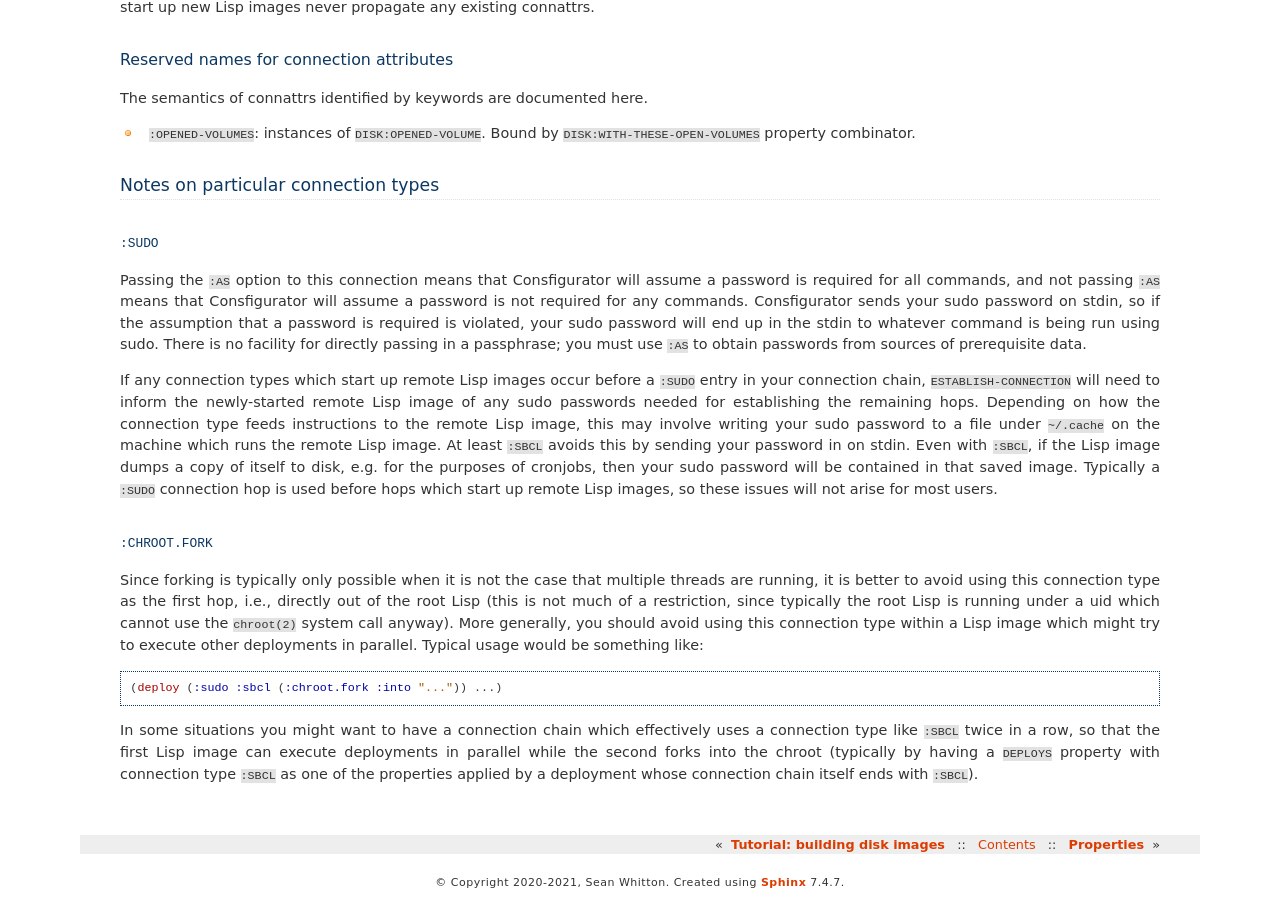
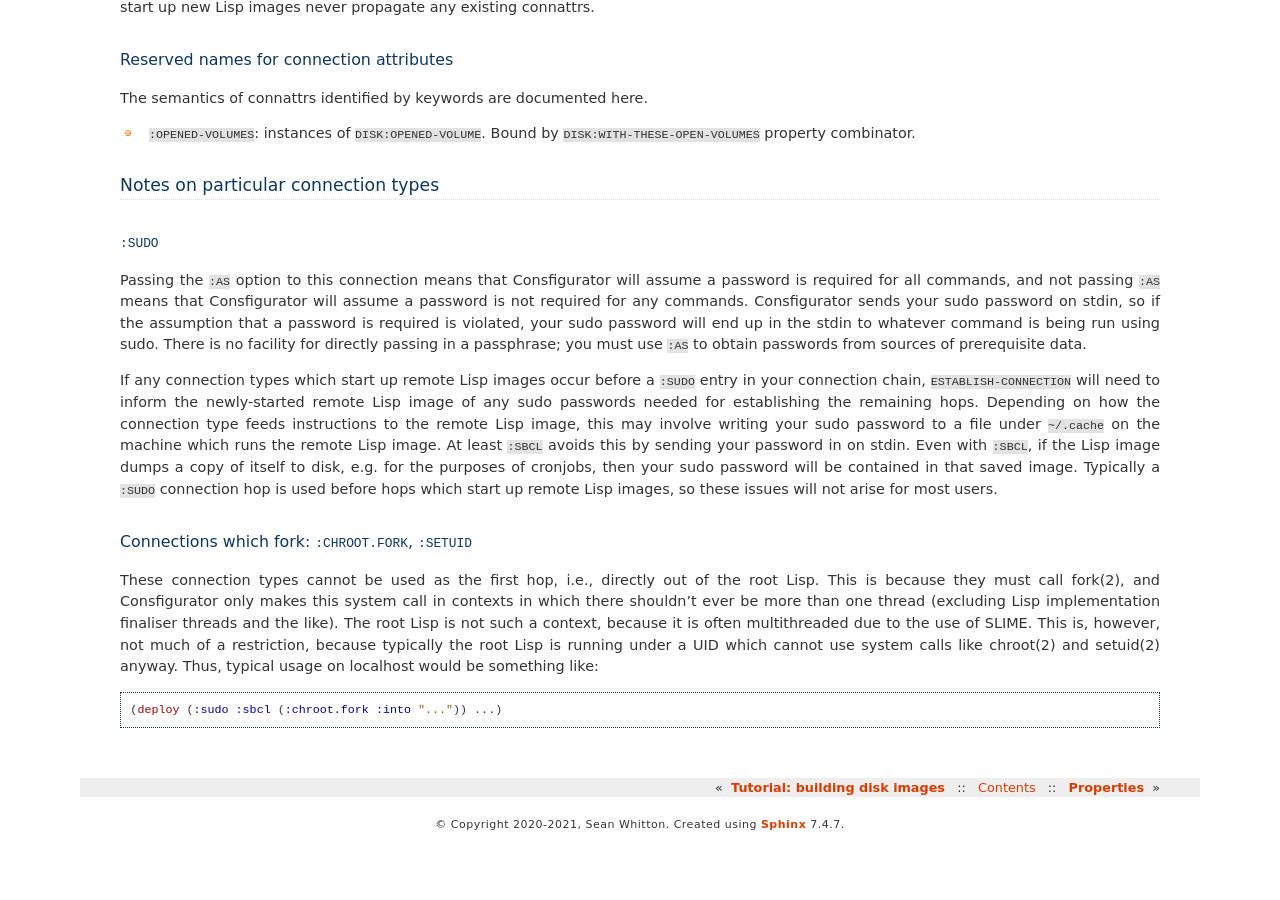
Before and after one commit to spwhitton/consfigurator, a Sphinx documentation site: the page built from doc/connections.rst, in a window 1280 px wide and 900 px high, scrolled down 1278 px. Built offline with Sphinx 7.4.7, drawn with Linux system fonts in a browser that asks for light colours; after the commit the page ends 2120 px from its top, so only the background shows below that.

Commit message:
new approach to calling fork(2) in remote Lisp images
Drop CAN-PROBABLY-FORK because we now only try to fork(2) in contexts in which
there shouldn't ever be any other threads running, apart from Lisp
implementation finaliser threads and the like.

We no longer need to RESET-DATA-SOURCES before CONTINUE-DEPLOY* because we now
only fork(2) in contexts in which *NO-DATA-SOURCES* is t.

Signed-off-by: Sean Whitton <spwhitton@spwhitton.name>

```diff
--- a/doc/connections.rst
+++ b/doc/connections.rst
@@ -112,22 +112,17 @@ in that saved image.  Typically a ``:SUDO`` connection hop is used before hops
 which start up remote Lisp images, so these issues will not arise for most
 users.
 
-``:CHROOT.FORK``
-~~~~~~~~~~~~~~~~
+Connections which fork: ``:CHROOT.FORK``, ``:SETUID``
+~~~~~~~~~~~~~~~~~~~~~~~~~~~~~~~~~~~~~~~~~~~~~~~~~~~~~
 
-Since forking is typically only possible when it is not the case that multiple
-threads are running, it is better to avoid using this connection type as the
-first hop, i.e., directly out of the root Lisp (this is not much of a
-restriction, since typically the root Lisp is running under a uid which cannot
-use the ``chroot(2)`` system call anyway).  More generally, you should avoid
-using this connection type within a Lisp image which might try to execute
-other deployments in parallel.  Typical usage would be something like::
+These connection types cannot be used as the first hop, i.e., directly out of
+the root Lisp.  This is because they must call fork(2), and Consfigurator only
+makes this system call in contexts in which there shouldn't ever be more than
+one thread (excluding Lisp implementation finaliser threads and the like).
+The root Lisp is not such a context, because it is often multithreaded due to
+the use of SLIME.  This is, however, not much of a restriction, because
+typically the root Lisp is running under a UID which cannot use system calls
+like chroot(2) and setuid(2) anyway.  Thus, typical usage on localhost would
+be something like::
 
   (deploy (:sudo :sbcl (:chroot.fork :into "...")) ...)
-
-In some situations you might want to have a connection chain which effectively
-uses a connection type like ``:SBCL`` twice in a row, so that the first Lisp
-image can execute deployments in parallel while the second forks into the
-chroot (typically by having a ``DEPLOYS`` property with connection type
-``:SBCL`` as one of the properties applied by a deployment whose connection
-chain itself ends with ``:SBCL``).
```
Also changed, not shown: doc/ideas.rst (+5 -4 lines), 8 other files.
